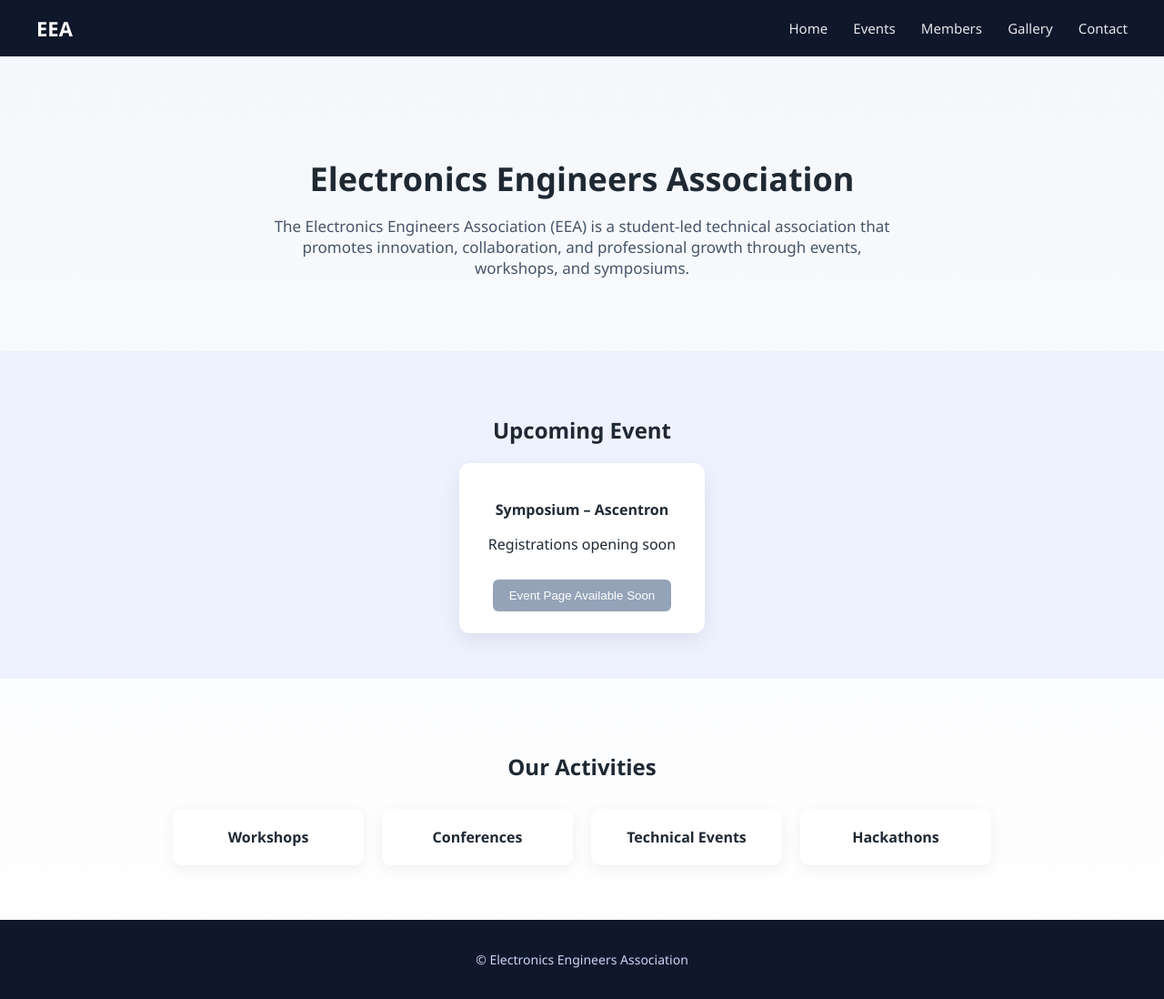
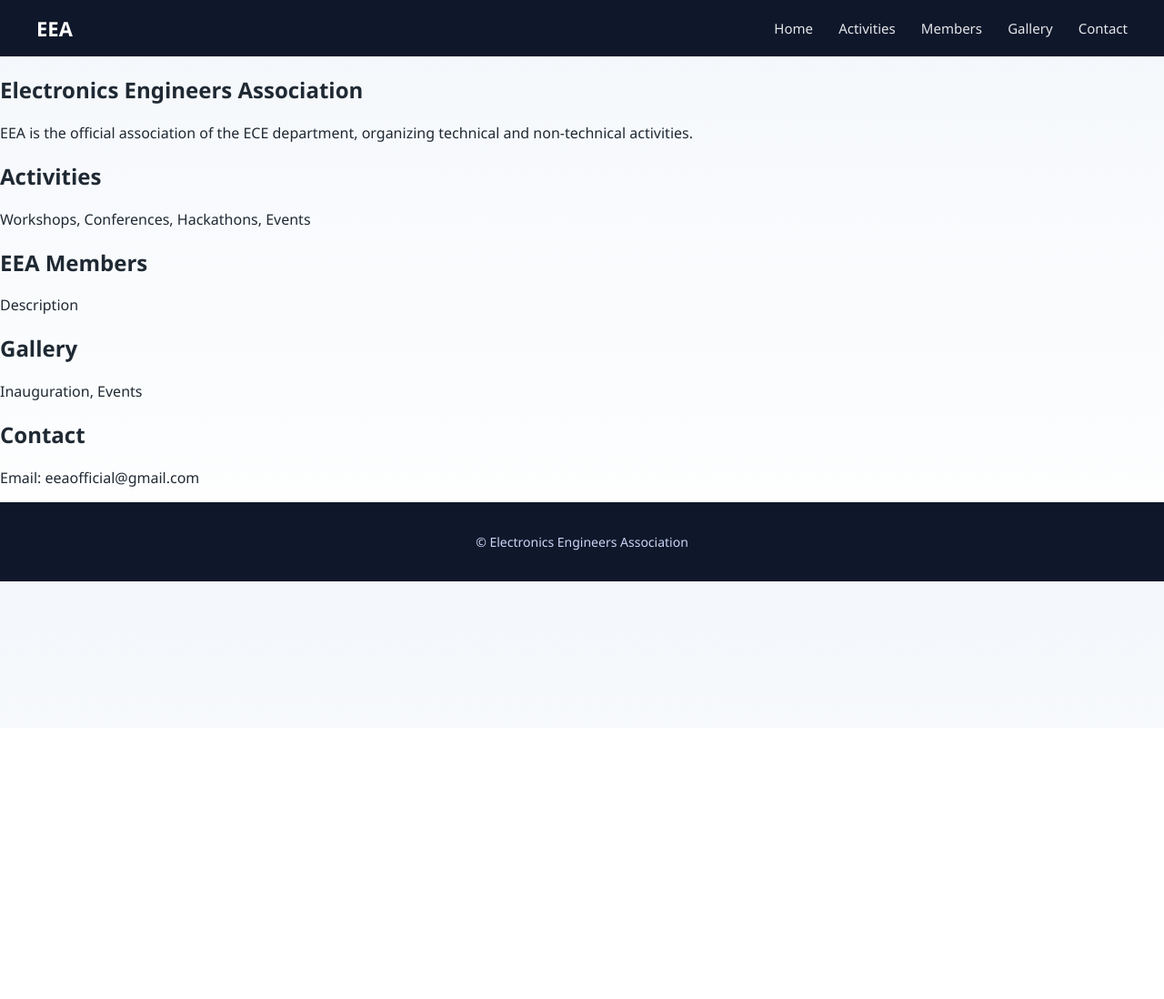
Before and after one commit to eeaofficial/eea-website, a Flask app: page / in a window 1280 px wide. Shown: the whole page at 91% size. After the commit the page ends 639 px from the top, so only its background shows below. Run offline with Flask 3, Linux system fonts and the light colour scheme.

Commit message:
Change the home.html and base.html for smooth navigation

```diff
--- a/app/static/css/eea.css
+++ b/app/static/css/eea.css
@@ -1,4 +1,9 @@
 /* GLOBAL */
+
+html {
+    scroll-behavior: smooth;
+}
+
 body {
     margin: 0;
     font-family: "Segoe UI", sans-serif;
--- a/app/templates/base.html
+++ b/app/templates/base.html
@@ -1,5 +1,6 @@
 <!DOCTYPE html>
 <html lang="en">
+
 <head>
     <meta charset="UTF-8">
     <title>EEA | Electronics Engineers Association</title>
@@ -7,6 +8,7 @@
 
     <link rel="stylesheet" href="{{ url_for('static', filename='css/eea.css') }}">
 </head>
+
 <body>
 
     <!-- NAVBAR -->
@@ -16,11 +18,13 @@
         </div>
 
         <nav>
-            <a href="#">Home</a>
-            <a href="#">Events</a>
-            <a href="#">Members</a>
-            <a href="#">Gallery</a>
-            <a href="#">Contact</a>
+
+            <a href="#home">Home</a>
+            <a href="#activities">Activities</a>
+            <a href="#eea members">Members</a>
+            <a href="#gallery">Gallery</a>
+            <a href="#contact">Contact</a>
+
         </nav>
     </header>
 
@@ -35,4 +39,5 @@
     </footer>
 
 </body>
+
 </html>
--- a/app/templates/home.html
+++ b/app/templates/home.html
@@ -2,36 +2,35 @@
 
 {% block content %}
 
-<!-- HERO / INTRO -->
-<section class="hero">
-    <h1>Electronics Engineers Association</h1>
+<!-- EEA DESCRIPTION -->
+<section id="home">
+    <h2>Electronics Engineers Association</h2>
     <p>
-        The Electronics Engineers Association (EEA) is a student-led technical
-        association that promotes innovation, collaboration, and professional growth
-        through events, workshops, and symposiums.
+        EEA is the official association of the ECE department,
+        organizing technical and non-technical activities.
     </p>
 </section>
 
-<!-- UPCOMING EVENT -->
-<section class="upcoming">
-    <h2>Upcoming Event</h2>
-    <div class="event-card">
-        <p><strong>Symposium – Ascentron</strong></p>
-        <p>Registrations opening soon</p>
-        <button disabled>Event Page Available Soon</button>
-    </div>
+<!-- ACTIVITIES -->
+<section id="activities">
+    <h2>Activities</h2>
+    <p>Workshops, Conferences, Hackathons, Events</p>
 </section>
 
-<!-- EVENTS CATEGORIES -->
-<section class="categories">
-    <h2>Our Activities</h2>
+<section id="eea members">
+    <h2>EEA Members</h2>
+    <p>Description</p>
+</section>
 
-    <div class="category-grid">
-        <div class="category">Workshops</div>
-        <div class="category">Conferences</div>
-        <div class="category">Technical Events</div>
-        <div class="category">Hackathons</div>
-    </div>
+<section id="gallery">
+    <h2>Gallery</h2>
+    <p>Inauguration, Events</p>
+</section>
+
+<!-- CONTACT -->
+<section id="contact">
+    <h2>Contact</h2>
+    <p>Email: eeaofficial@gmail.com</p>
 </section>
 
 {% endblock %}
```
